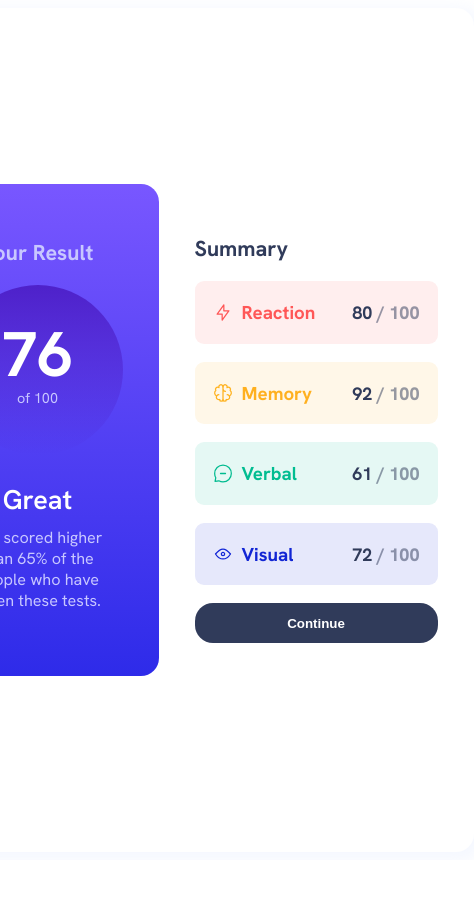
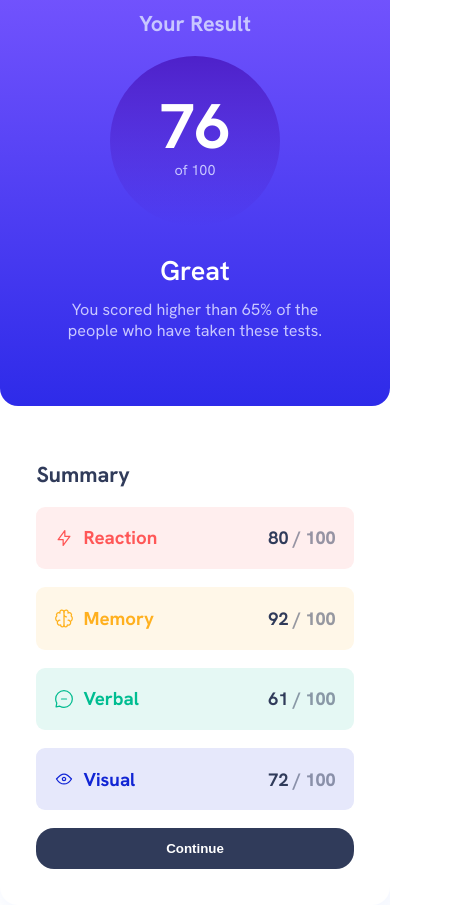
Before and after one commit to paupalazzesi/html-css-exercises, a plain HTML site: page Frontend Mentor - results-summary-component-main/results-summary-component-main/index.html in a window 390 px wide. Shown: the whole page, 474 px wide, since content can reach past the window. Before the commit the page ends 860 px from the top, so only its background shows below. Drawn offline with Linux system fonts and the light colour scheme.

Commit message:
Update style.css

```diff
--- a/Frontend Mentor - results-summary-component-main/results-summary-component-main/style.css
+++ b/Frontend Mentor - results-summary-component-main/results-summary-component-main/style.css
@@ -205,10 +205,15 @@ ul, li {
 
 }
 
-@media (max-width:35rem) {
+@media screen and (width <= 650px) {
     .container {
-        min-height: 100vh;
-        display: grid;
-        place-items: center;
-      }
+          display: flex;
+          flex-direction: column;
+          margin-inline: 3rem;
     }
+
+    .your-result-text p {
+        width: 35ch;
+    }
+
+  }
```
